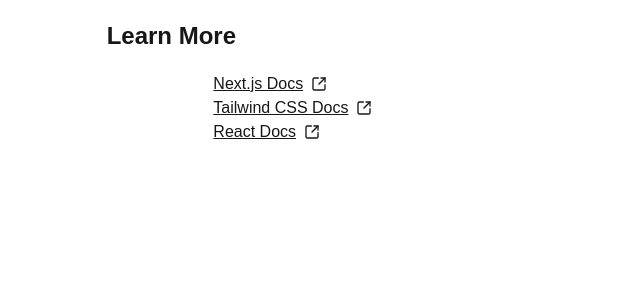
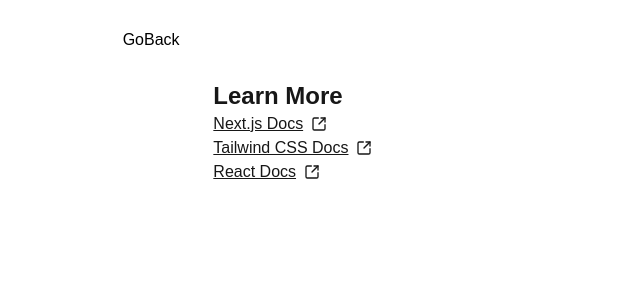
Before and after one commit to Enpersonn/next-js-test-project, a Next.js app: page /learn-more in a window 1280 px wide. Shown: the top 300 px of the page, without its empty margins (0-640 px from the left). Built offline with nearby package versions, Linux system fonts and the light colour scheme.

Commit message:
Worked more on learn more page

```diff
--- a/app/learn-more/page.tsx
+++ b/app/learn-more/page.tsx
@@ -1,3 +1,4 @@
+import Button from "@/components/input/Button";
 import { SquareArrowOutUpRight } from "lucide-react";
 import Link from "next/link";
 
@@ -7,11 +8,12 @@
 export default function LearnMore() {
     return (
         <div className=" grid grid-cols-12 ">
-            <header className=" col-start-2 my-5 col-span-10">
-            <h1>Learn More</h1>
+            <header className=" col-start-2 my-5 col-span-10 flex  ">
+                <Button href="/">GoBack</Button>
             </header>
             <main className=" col-start-3 col-span-8">
 
+            <h1>Learn More</h1>
             <ul>
                 <li><Link href="https://nextjs.org/docs" className=" flex gap-2 items-center">Next.js Docs <SquareArrowOutUpRight className=" size-4" /></Link></li>
                 <li><Link href="https://tailwindcss.com/docs/installation" className=" flex gap-2 items-center">Tailwind CSS Docs <SquareArrowOutUpRight className=" size-4" /></Link></li>
```
